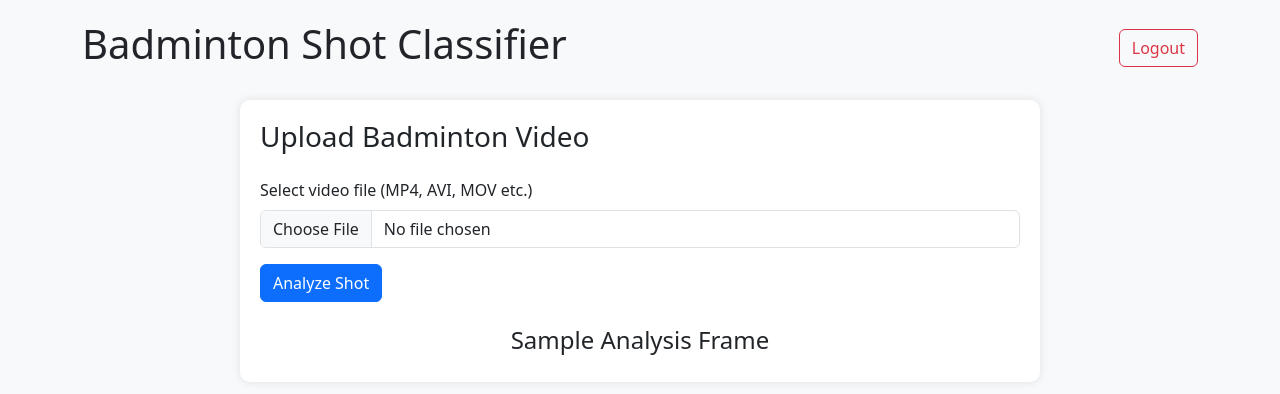
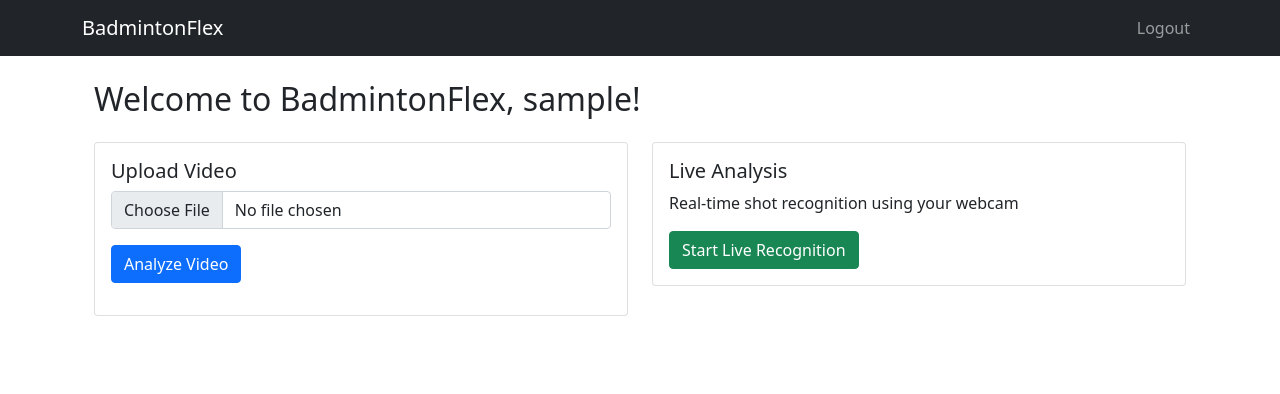
Before and after one commit to vinukaveesha/BadmintonAI, a Flask app: page / in a window 1280 px wide. Shown: the top 394 px of the page. Run offline with Flask 3, Linux system fonts and the light colour scheme; the visitor is signed in with stand-in values (Sample User, id 1).

Commit message:
live cam option added.

```diff
--- a/app.py
+++ b/app.py
@@ -137,12 +137,19 @@ def logout():
     flash("You have been logged out.", "info")
     return redirect(url_for("login"))
 
+# Live camera route
+@app.route("/live")
+@login_required
+def live_cam():
+    return render_template("live.html")
+
 # Main application route
 @app.route("/")
 @login_required
 def home():
-    return render_template("home.html", user=session.get("user"))
-
+    return render_template("home.html",
+                         user=session.get("user"),
+                         show_live_option=True)
 
 if __name__ == "__main__":
     app.run(debug=True)
--- /dev/null
+++ b/templates/base.html
@@ -0,0 +1,32 @@
+<!DOCTYPE html>
+<html>
+<head>
+    <title>Badminton Shot Classifier</title>
+    <link href="https://cdn.jsdelivr.net/npm/bootstrap@5.1.3/dist/css/bootstrap.min.css" rel="stylesheet">
+</head>
+<body>
+    <nav class="navbar navbar-expand-lg navbar-dark bg-dark">
+        <div class="container">
+            <a class="navbar-brand" href="/">BadmintonFlex</a>
+            <div class="navbar-nav">
+                {% if 'user' in session %}
+                    <a class="nav-link" href="/logout">Logout</a>
+                {% else %}
+                    <a class="nav-link" href="/login">Login</a>
+                {% endif %}
+            </div>
+        </div>
+    </nav>
+    <div class="container mt-4">
+        {% with messages = get_flashed_messages(with_categories=true) %}
+            {% if messages %}
+                {% for category, message in messages %}
+                    <div class="alert alert-{{ category }}">{{ message }}</div>
+                {% endfor %}
+            {% endif %}
+        {% endwith %}
+        {% block content %}{% endblock %}
+    </div>
+    <script src="https://cdn.jsdelivr.net/npm/bootstrap@5.1.3/dist/js/bootstrap.bundle.min.js"></script>
+</body>
+</html>
--- a/templates/home.html
+++ b/templates/home.html
@@ -1,163 +1,65 @@
-<!DOCTYPE html>
-<html lang="en">
-<head>
-    <meta charset="UTF-8">
-    <meta name="viewport" content="width=device-width, initial-scale=1.0">
-    <title>Badminton Shot Classifier</title>
-    <link href="https://cdn.jsdelivr.net/npm/bootstrap@5.3.0/dist/css/bootstrap.min.css" rel="stylesheet">
-    <style>
-        body {
-            background-color: #f8f9fa;
-            padding-top: 20px;
-        }
-        .upload-container {
-            max-width: 800px;
-            margin: 0 auto;
-            padding: 20px;
-            background: white;
-            border-radius: 10px;
-            box-shadow: 0 0 10px rgba(0,0,0,0.1);
-        }
-        #preview {
-            max-width: 100%;
-            margin-top: 20px;
-            display: none;
-        }
-        .result-container {
-            margin-top: 30px;
-            display: none;
-        }
-    </style>
-</head>
-<body>
+{% extends "base.html" %}
+{% block content %}
 <div class="container">
-        <div class="d-flex justify-content-between align-items-center mb-4">
-            <h1>Badminton Shot Classifier</h1>
-            <a href="{{ url_for('logout') }}" class="btn btn-outline-danger">Logout</a>
-        </div>
-
-        {% with messages = get_flashed_messages(with_categories=true) %}
-            {% if messages %}
-                {% for category, message in messages %}
-                    <div class="alert alert-{{ category }} alert-dismissible fade show" role="alert">
-                        {{ message }}
-                        <button type="button" class="btn-close" data-bs-dismiss="alert" aria-label="Close"></button>
-                    </div>
-                {% endfor %}
-            {% endif %}
-        {% endwith %}
-
-        <div class="upload-container">
-            <h3 class="mb-4">Upload Badminton Video</h3>
+    <h2>Welcome to BadmintonFlex, {{ user }}!</h2>
+    <div class="row mt-4">
+        <div class="col-md-6">
+            <div class="card">
+                <div class="card-body">
+                    <h5 class="card-title">Upload Video</h5>
                     <form id="uploadForm" enctype="multipart/form-data">
                         <div class="mb-3">
-                    <label for="videoFile" class="form-label">Select video file (MP4, AVI, MOV etc.)</label>
-                    <input class="form-control" type="file" id="videoFile" name="file"
-                    accept="video/mp4,video/quicktime,video/x-msvideo,video/*,.mov,.MOV"
-                    required>
+                            <input class="form-control" type="file" name="file" accept="video/*" required>
                         </div>
-                <button type="submit" class="btn btn-primary">Analyze Shot</button>
+                        <button type="submit" class="btn btn-primary">Analyze Video</button>
                     </form>
-
-            <div class="progress mt-3" style="display: none;">
-                <div class="progress-bar progress-bar-striped progress-bar-animated" role="progressbar" style="width: 0%"></div>
+                    <div id="uploadResult" class="mt-3"></div>
                 </div>
-
-            <div id="previewSection" class="text-center">
-                <h4 class="mt-4">Sample Analysis Frame</h4>
-                <img id="preview" class="img-fluid">
             </div>
-
-            <div id="resultContainer" class="result-container">
-                <h3>Analysis Results</h3>
+        </div>
+        <div class="col-md-6">
             <div class="card">
                 <div class="card-body">
-                        <h5 class="card-title">Predicted Shot: <span id="predictionResult" class="fw-bold"></span></h5>
-                        <p class="text-muted small">Analysis performed on multiple key frames from the video</p>
+                    <h5 class="card-title">Live Analysis</h5>
+                    <p class="card-text">Real-time shot recognition using your webcam</p>
+                    <a href="/live" class="btn btn-success">Start Live Recognition</a>
                 </div>
             </div>
         </div>
     </div>
 </div>
 
-    <script src="https://cdn.jsdelivr.net/npm/bootstrap@5.3.0/dist/js/bootstrap.bundle.min.js"></script>
 <script>
-        document.getElementById('uploadForm').addEventListener('submit', function(e) {
+document.getElementById('uploadForm').onsubmit = async (e) => {
     e.preventDefault();
+    const formData = new FormData(e.target);
+    const resultDiv = document.getElementById('uploadResult');
 
-            const form = e.target;
-            const fileInput = document.getElementById('videoFile');
-            const progressBar = document.querySelector('.progress');
-            const progressBarInner = document.querySelector('.progress-bar');
-            const previewImg = document.getElementById('preview');
-            const resultContainer = document.getElementById('resultContainer');
-            const predictionResult = document.getElementById('predictionResult');
+    resultDiv.innerHTML = '<div class="spinner-border text-primary"></div> Processing...';
 
-            // Reset UI
-            resultContainer.style.display = 'none';
-            previewImg.style.display = 'none';
-            progressBar.style.display = 'block';
-            progressBarInner.style.width = '0%';
+    try {
+        const response = await fetch('/predict', {
+            method: 'POST',
+            body: formData
+        });
+        const result = await response.json();
 
-            const formData = new FormData(form);
+        if (result.error) throw new Error(result.error);
 
-            // Create video element for preview frame extraction
-            const video = document.createElement('video');
-            const file = fileInput.files[0];
-            const videoURL = URL.createObjectURL(file);
-
-            video.src = videoURL;
-            video.addEventListener('loadedmetadata', function() {
-                // Capture frame at 25% for preview
-                video.currentTime = video.duration * 0.25;
-            });
-
-            video.addEventListener('seeked', function() {
-                const canvas = document.createElement('canvas');
-                canvas.width = video.videoWidth;
-                canvas.height = video.videoHeight;
-                const ctx = canvas.getContext('2d');
-                ctx.drawImage(video, 0, 0, canvas.width, canvas.height);
-                previewImg.src = canvas.toDataURL('image/jpeg');
-                previewImg.style.display = 'block';
-            });
-
-            const xhr = new XMLHttpRequest();
-            xhr.open('POST', '/predict', true);
-
-            xhr.upload.onprogress = function(e) {
-                if (e.lengthComputable) {
-                    const percentComplete = (e.loaded / e.total) * 100;
-                    progressBarInner.style.width = percentComplete + '%';
-                    progressBarInner.textContent = Math.round(percentComplete) + '%';
+        resultDiv.innerHTML = `
+            <div class="alert alert-success">
+                <h5>Prediction: ${result.prediction}</h5>
+                <h5>Confidence: ${result.confidence}%</h5>
+                <p>${result.message}</p>
+            </div>
+        `;
+    } catch (error) {
+        resultDiv.innerHTML = `
+            <div class="alert alert-danger">
+                Error: ${error.message}
+            </div>
+        `;
     }
 };
-
-            xhr.onload = function() {
-                progressBar.style.display = 'none';
-
-                if (xhr.status === 200) {
-                    const response = JSON.parse(xhr.responseText);
-
-                    if (response.error) {
-                        alert(response.error);
-                        return;
-                    }
-
-                    predictionResult.textContent = response.prediction;
-                    resultContainer.style.display = 'block';
-                } else {
-                    try {
-                        const errorResponse = JSON.parse(xhr.responseText);
-                        alert(errorResponse.error || 'Processing error');
-                    } catch {
-                        alert('Error processing video');
-                    }
-                }
-            };
-
-            xhr.send(formData);
-        });
 </script>
-</body>
-</html>
+{% endblock %}
```
Also changed, not shown: templates/live.html (added, +140 -0 lines). Lines whose indentation alone changed are shown as unchanged.
